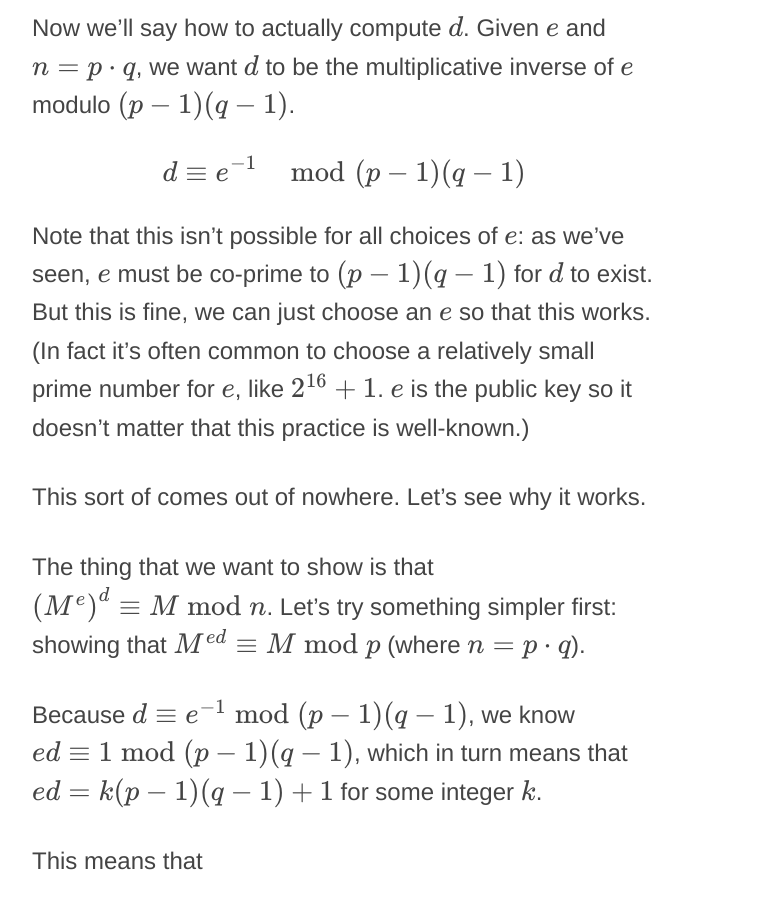
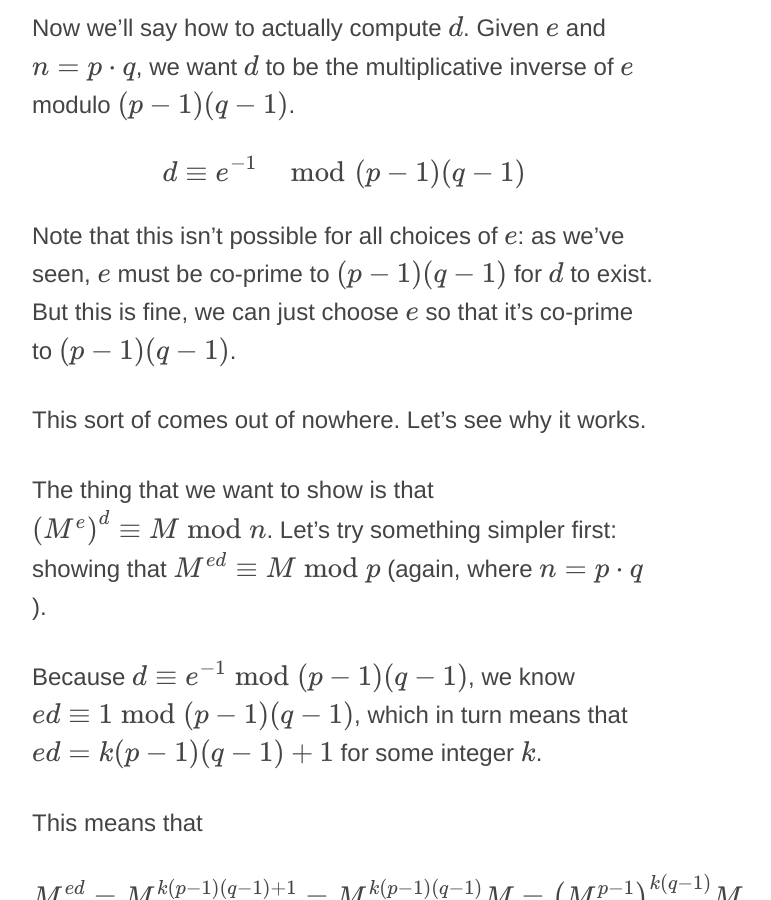
Before and after one commit to AlecBenzer/alecbenzer.github.com, a Jekyll site: the page built from _posts/2014-09-23-how-rsa-works.md, in a window 1280 px wide and 900 px high, scrolled down 9035 px. Shown: the whole window, without its empty margins (296-1067 px from the left). Built offline with Jekyll 4.4.1, drawn with Linux system fonts in a browser that asks for light colours; formulas are drawn with MathJax 3; some of the changed text lies outside the part shown.

Commit message:
rsa revisions

```diff
--- a/_posts/2014-09-23-how-rsa-works.md
+++ b/_posts/2014-09-23-how-rsa-works.md
@@ -111,11 +111,11 @@ Now we'll say how to actually compute $d$. Given $e$ and $n = p\cdot q$, we want
 
 $$ d \equiv e^{-1} \mod{(p-1)(q-1)} $$
 
-Note that this isn't possible for all choices of $e$: as we've seen, $e$ must be co-prime to $(p-1)(q-1)$ for $d$ to exist. But this is fine, we can just choose an $e$ so that this works. (In fact it's often common to choose a relatively small prime number for $e$, like $2^{16} + 1$. $e$ is the public key so it doesn't matter that this practice is well-known.)
+Note that this isn't possible for all choices of $e$: as we've seen, $e$ must be co-prime to $(p-1)(q-1)$ for $d$ to exist. But this is fine, we can just choose $e$ so that it's co-prime to $(p-1)(q-1)$.
 
 This sort of comes out of nowhere. Let's see why it works.
 
-The thing that we want to show is that $\left(M^e\right)^d \equiv M \bmod{n}$. Let's try something simpler first: showing that $M^{ed} \equiv M \bmod{p}$ (where $n = p\cdot q$).
+The thing that we want to show is that $\left(M^e\right)^d \equiv M \bmod{n}$. Let's try something simpler first: showing that $M^{ed} \equiv M \bmod{p}$ (again, where $n = p\cdot q$).
 
 Because $d \equiv e^{-1} \bmod{(p-1)(q-1)}$, we know $ed \equiv 1 \bmod{(p-1)(q-1)}$, which in turn means that $ed = k(p-1)(q-1) + 1$ for some integer $k$.
 
@@ -139,15 +139,15 @@ Note that what we've proved is just that RSA works, in the sense that when you e
 
 ## Euler's theorem
 
-There's another way of proving RSA's correctness that involves [Euler's theorem] that I want to discuss as well.
+There's another way of proving RSA's correctness which involves [Euler's theorem] that I want to discuss as well.
 
 ### Euler's totient function
 
 The quantity $(p-1)(q-1)$ (where, once again, $p\cdot q$ is $n$'s prime factorization) came up quite a lot in the first proof we gave of RSA, and in particular was needed for actually computing $d$. This number is the [totient] of $n$, often written $\varphi(n)$.
 
-Generally speaking, $\varphi(n)$ is defined as the number of numbers less than $n$ that are co-prime to it. Or, to help explain $\varphi$'s relevance, $\varphi(n)$ is the number of numbers that have multiplicative inverses mod $n$.
+For an arbitrary $n$, $\varphi(n)$ is defined as the number of numbers less than $n$ that are co-prime to it. Or, to help explain $\varphi$'s relevance, $\varphi(n)$ is the number of numbers that have multiplicative inverses mod $n$.
 
-For a prime number $p$, $\varphi(p)$ is just $p - 1$, since all of the numbers less than a prime ($1, 2, \dots, p - 1$) are  co-prime to it.
+For a prime number $p$, $\varphi(p)$ is just $p - 1$, since all of the positive numbers less than a prime ($1, 2, \dots, p - 1$) are  co-prime to it.
 
 Another interesting case is when $n$ is the product of two distinct primes, $p$ and $q$. In this case, $\varphi(n) = \varphi(pq) = \varphi(p)\varphi(q) = (p-1)(q-1)$, as we mentioned above.
 
```
